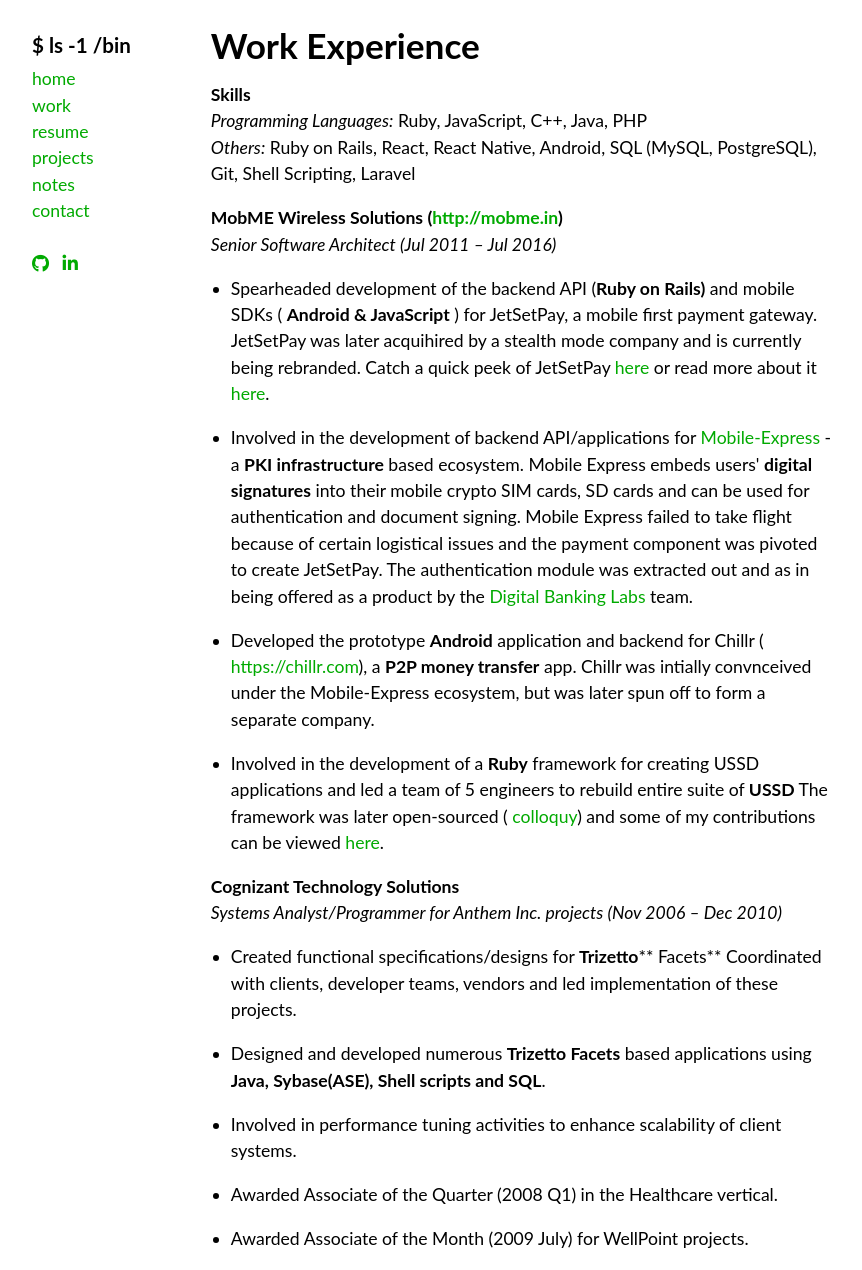
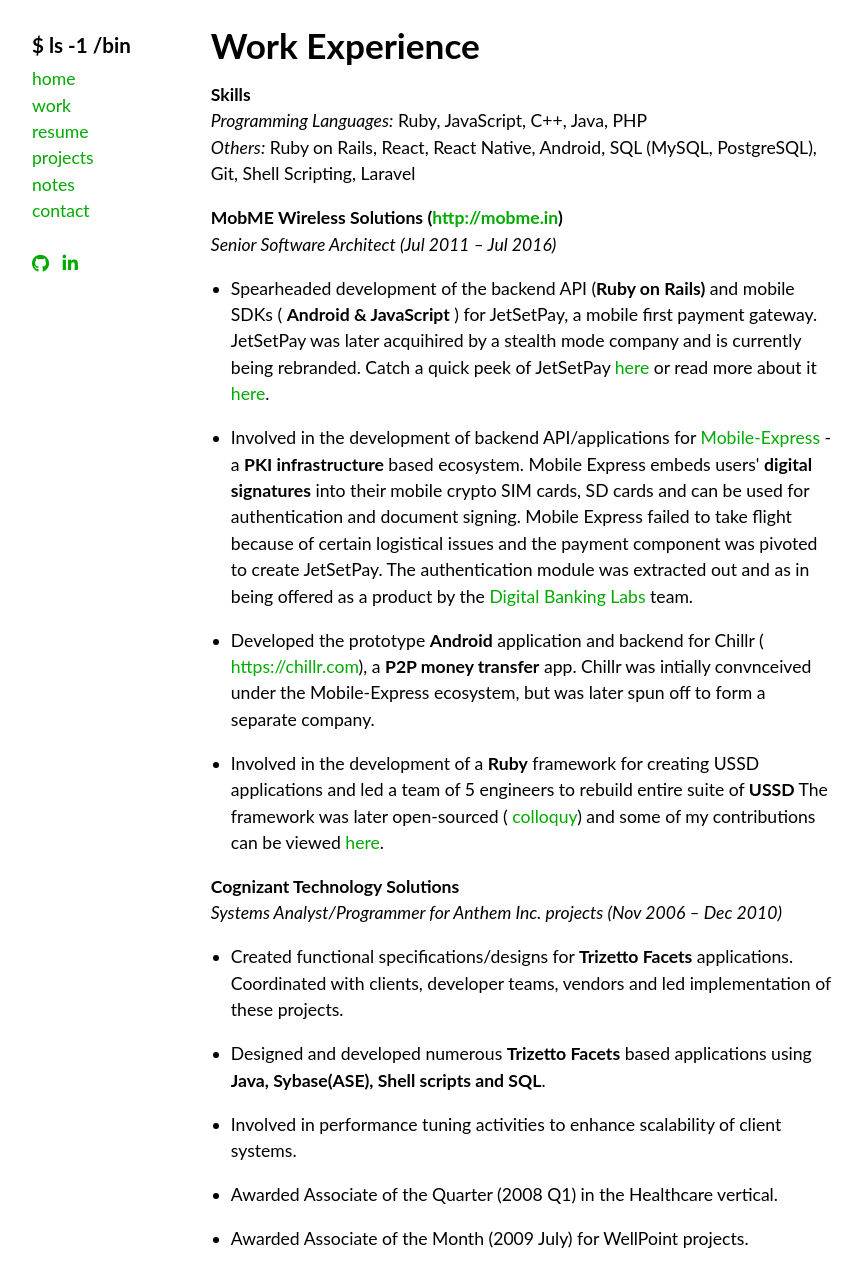
Before and after one commit to binoymichael/slashbin-website, a Jekyll site: the page built from work.md, in a window 1280 px wide. Shown: the whole page, without its empty margins (208-1070 px from the left). Built offline with Jekyll 4.4.1, drawn with Linux system fonts in a browser that asks for light colours; nearby versions of some CDN libraries.

Commit message:
Minor fix in work section

```diff
--- a/work.md
+++ b/work.md
@@ -25,7 +25,7 @@
 **Cognizant Technology Solutions**
 _Systems Analyst/Programmer for Anthem Inc. projects (Nov 2006 – Dec 2010)_
 
-- Created functional specifications/designs for **Trizetto**** Facets** Coordinated with clients, developer teams, vendors and led implementation of these projects.
+- Created functional specifications/designs for **Trizetto Facets** applications. Coordinated with clients, developer teams, vendors and led implementation of these projects.
 
 - Designed and developed numerous **Trizetto Facets** based applications using **Java, Sybase(ASE), Shell scripts and SQL**.
 
```
